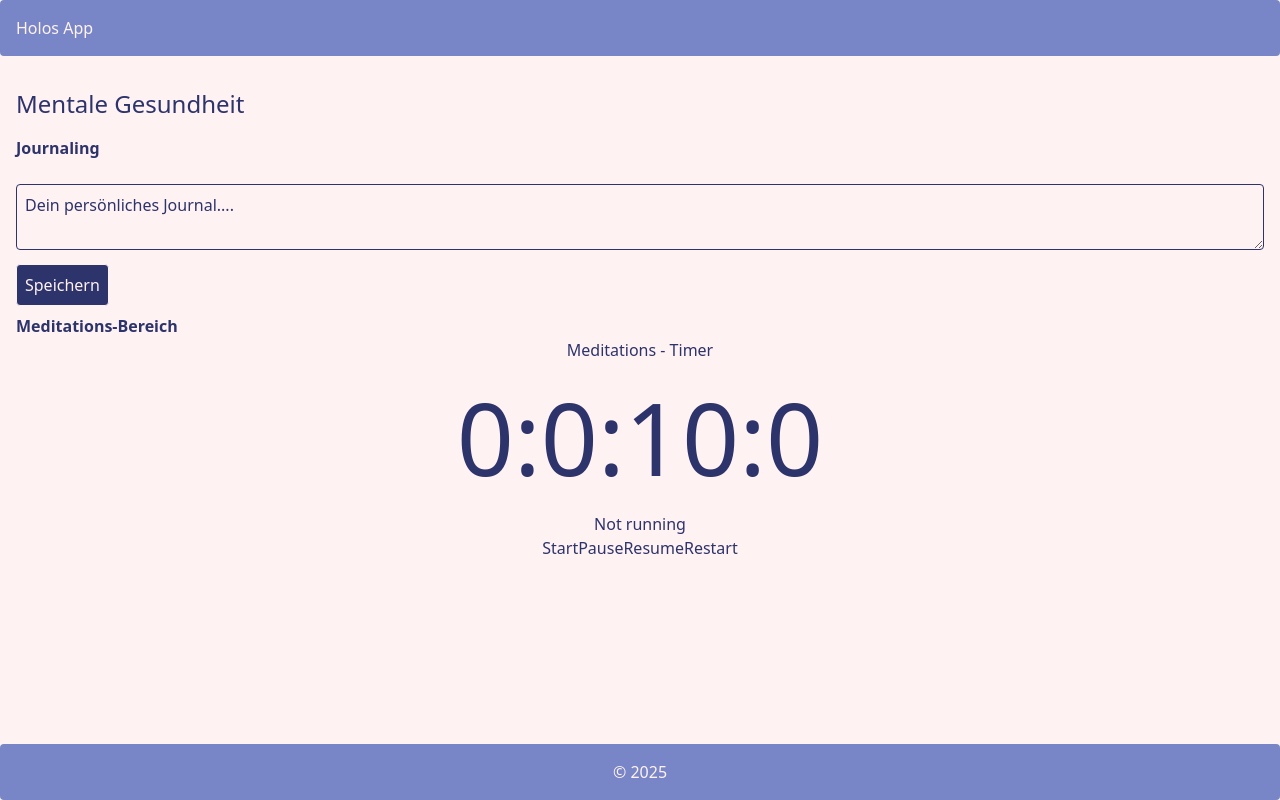
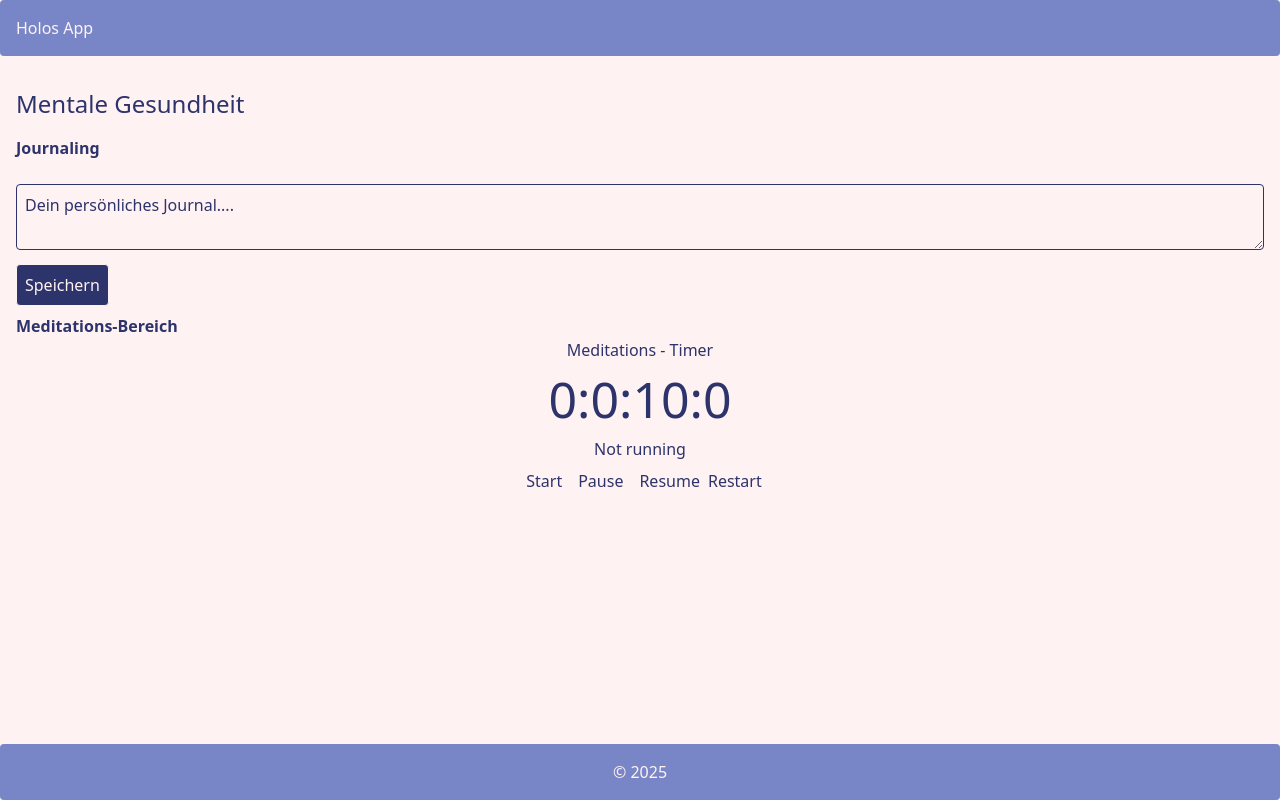
Before and after one commit to team-holos/holos-app, a React (Vite) app in the folder frontend/: page /mentalhealth in a window 1280 px wide. Built offline with nearby package versions, Linux system fonts and the light colour scheme; no server answers.

Commit message:
align buttons of timer

```diff
--- a/frontend/src/components/MyTimer.jsx
+++ b/frontend/src/components/MyTimer.jsx
@@ -22,14 +22,17 @@ function MyTimer({ expiryTimestamp }) {
   return (
     <div style={{ textAlign: "center" }}>
       <p>Meditations - Timer</p>
-      <div style={{ fontSize: "100px" }}>
+      <div style={{ fontSize: "50px" }}>
         <span>{days}</span>:<span>{hours}</span>:<span>{minutes}</span>:
         <span>{seconds}</span>
       </div>
       <p>{isRunning ? "Running" : "Not running"}</p>
-      <button onClick={start}>Start</button>
-      <button onClick={pause}>Pause</button>
-      <button onClick={resume}>Resume</button>
+      <div>
+
+      </div>
+      <button onClick={start} className="p-2">Start</button>
+      <button onClick={pause} className="p-2">Pause</button>
+      <button onClick={resume} className="p-2">Resume</button>
       <button
         onClick={() => {
           // Restarts to 5 minutes timer
```
